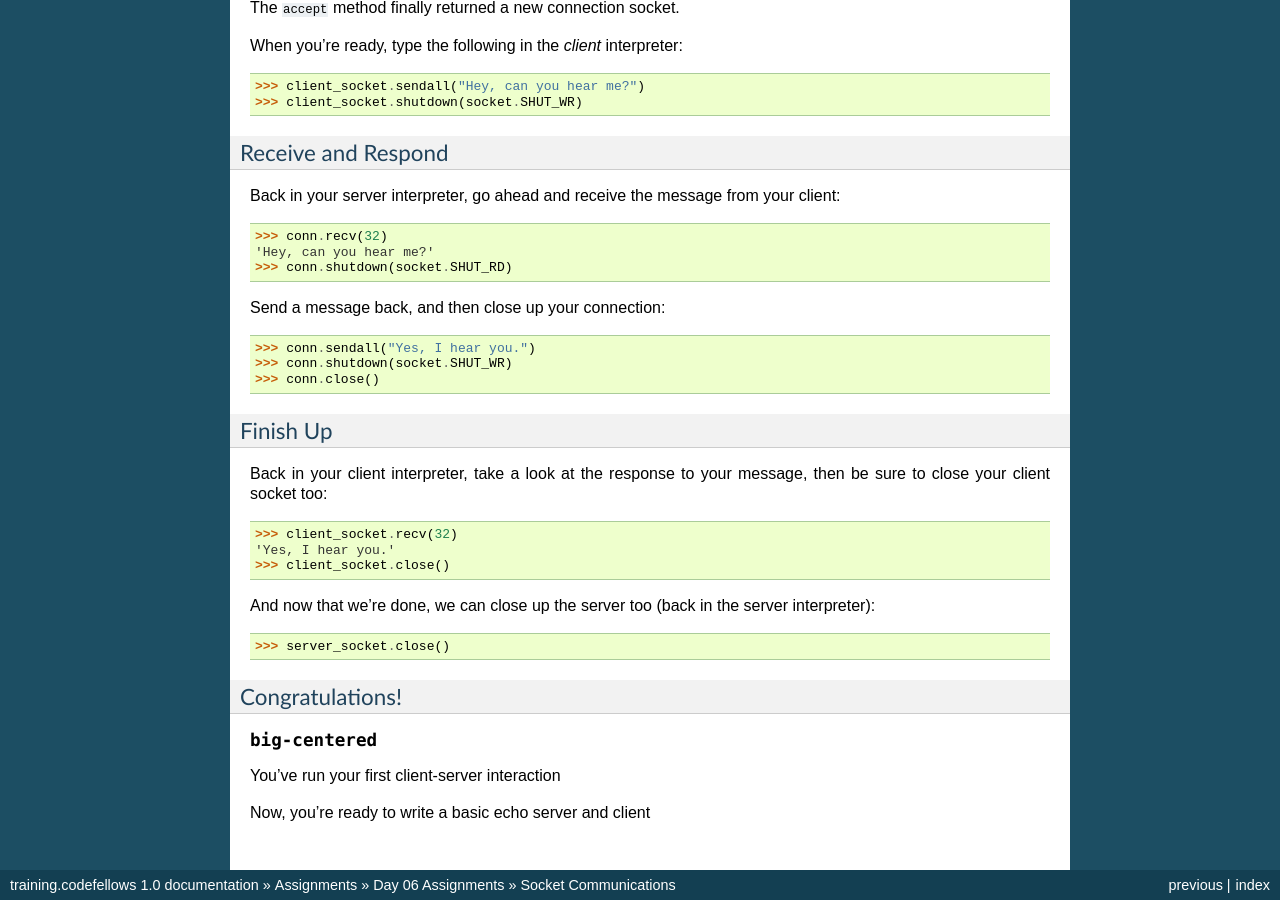
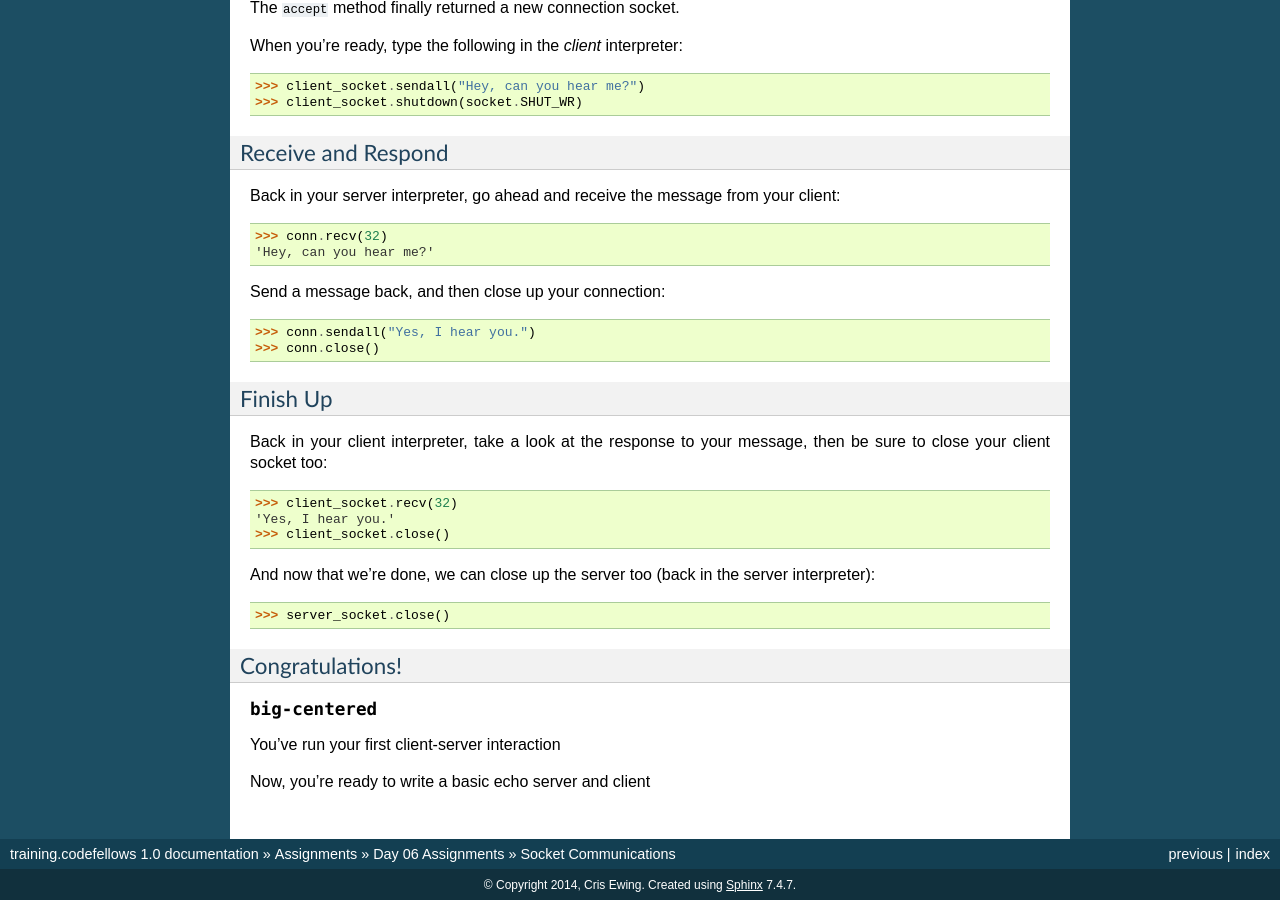
Before and after one commit to cewing/training.codefellows, a Sphinx documentation site: the page built from source/assignments/day06/socket_exercise.rst, in a window 1280 px wide and 900 px high, scrolled down 2833 px. Built offline with Sphinx 7.4.7, drawn with Linux system fonts in a browser that asks for light colours.

Commit message:
remove shutdowns on server side, not required and can raise errors if not carefully timed

```diff
--- a/source/assignments/day06/socket_exercise.rst
+++ b/source/assignments/day06/socket_exercise.rst
@@ -217,14 +217,12 @@ client:
 
     >>> conn.recv(32)
     'Hey, can you hear me?'
-    >>> conn.shutdown(socket.SHUT_RD)
 
 Send a message back, and then close up your connection:
 
 .. code-block:: pycon
 
     >>> conn.sendall("Yes, I hear you.")
-    >>> conn.shutdown(socket.SHUT_WR)
     >>> conn.close()
 
 
```
